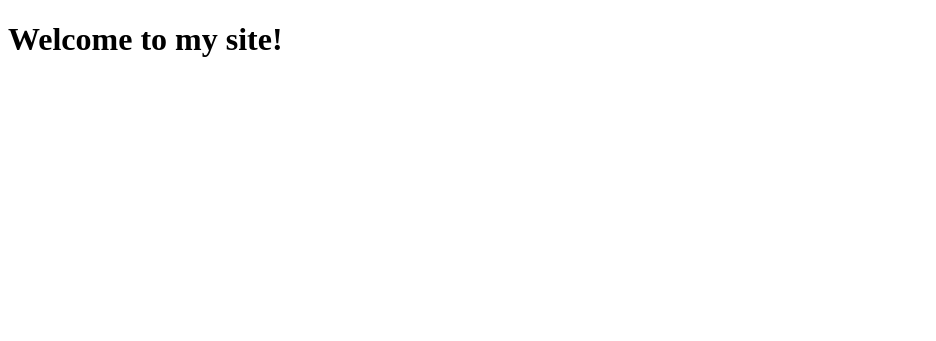
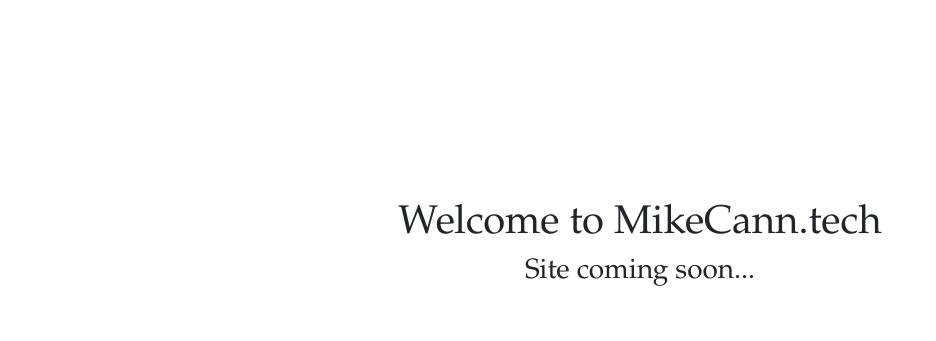
Before and after one commit to Mikepcann/mikecann, a plain HTML site: page index.html in a window 1280 px wide. Shown: the whole page, without its empty margins (0-936 px from the left). Drawn offline with nearby package versions, Linux system fonts and the light colour scheme.

Commit message:
Set comming soon message

```diff
--- a/index.html
+++ b/index.html
@@ -6,11 +6,22 @@
     <meta http-equiv="X-UA-Compatible" content="IE=edge">
     <meta name="viewport" content="width=device-width, initial-scale=1.0">
     <title>Mike Cann</title>
+    <link rel="stylesheet" href="./style.css">
+    <link href="https://cdn.jsdelivr.net/npm/bootstrap@5.1.3/dist/css/bootstrap.min.css" rel="stylesheet"
+        integrity="sha384-1BmE4kWBq78iYhFldvKuhfTAU6auU8tT94WrHftjDbrCEXSU1oBoqyl2QvZ6jIW3" crossorigin="anonymous">
 </head>
 
 <body>
-    <h1>Welcome to my site!</h1>
-
+    <div class="container">
+        <div class="messageBlock">
+            <div class="d-flex justify-content-center">
+                <h1>Welcome to MikeCann.tech</h1>
+            </div>
+            <div class="d-flex justify-content-center">
+                <h3>Site coming soon...</h3>
+            </div>
+        </div>
+    </div>
 </body>
 
 </html>
--- /dev/null
+++ b/style.css
@@ -0,0 +1,13 @@
+* {
+    font-family: Baskerville, "Baskerville Old Face", "Goudy Old Style", Garamond, "Times New Roman", serif;
+
+}
+.container {
+
+}
+.messageBlock{
+
+    margin-top: 20vh;
+    padding: 5vh 0 5vh;
+    font-size: 100px;
+}
```
